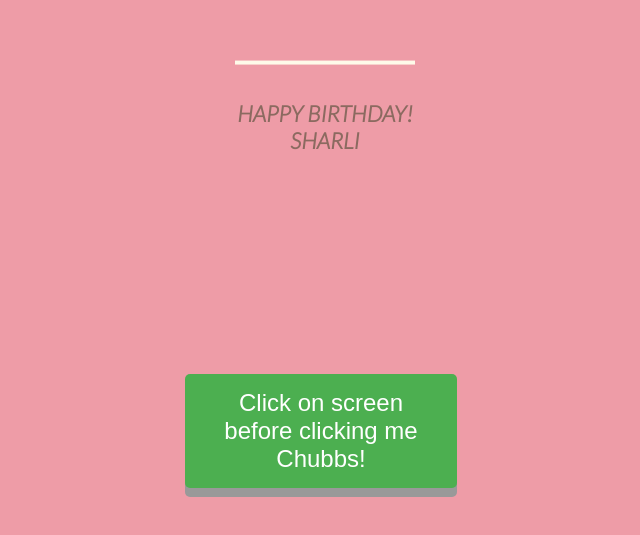
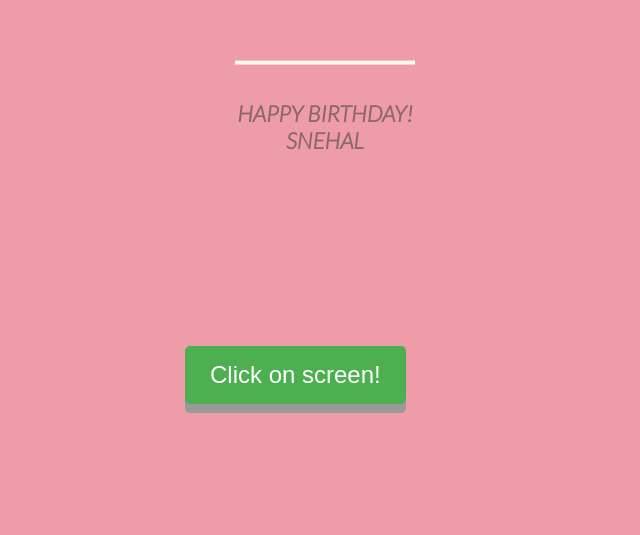
Before and after one commit to rvira/Budday-special, a plain HTML site: page index.html in a window 1280 px wide. Shown: the part 263-798 px from the top of the page, without its empty margins (323-963 px from the left). Drawn offline with Linux system fonts and the light colour scheme.

Commit message:
Update index.html

```diff
--- a/index.html
+++ b/index.html
@@ -158,9 +158,10 @@
     <rect x="10" y="475.571" fill="#fefae9" width="180" height="4" />
 </svg>
 <div class="text">
-  <h1>HAPPY BIRTHDAY!<br>SHARLI</br></h1>
+  <h1>HAPPY BIRTHDAY!<br>SNEHAL</br></h1>
 </div>
 
 <div class="vertical-center">
-  <button class="button" onclick="location.href='ex1.html'">Click on screen before clicking me Chubbs!</button>
+  <button class="button" onclick="location.href='ex1.html'">Click on screen!</button>
+
 </div>
```
